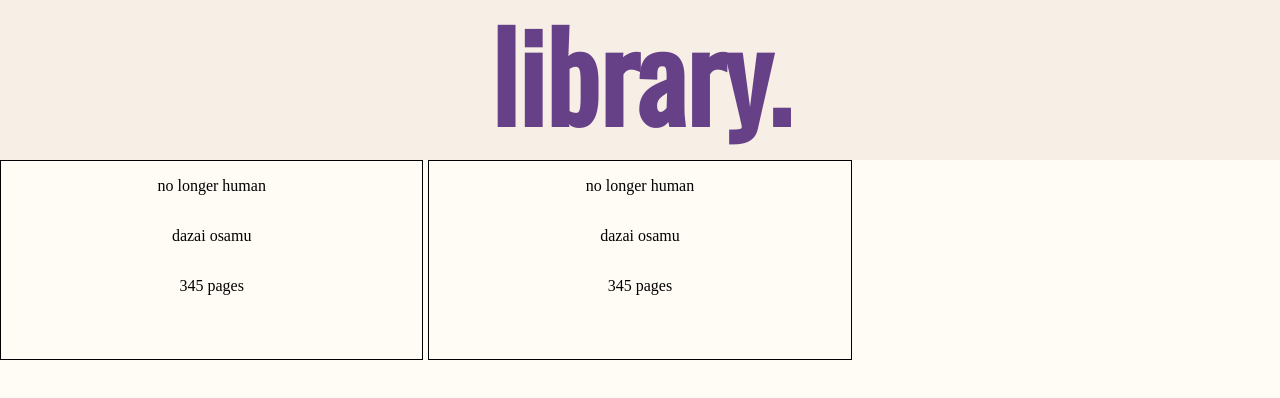
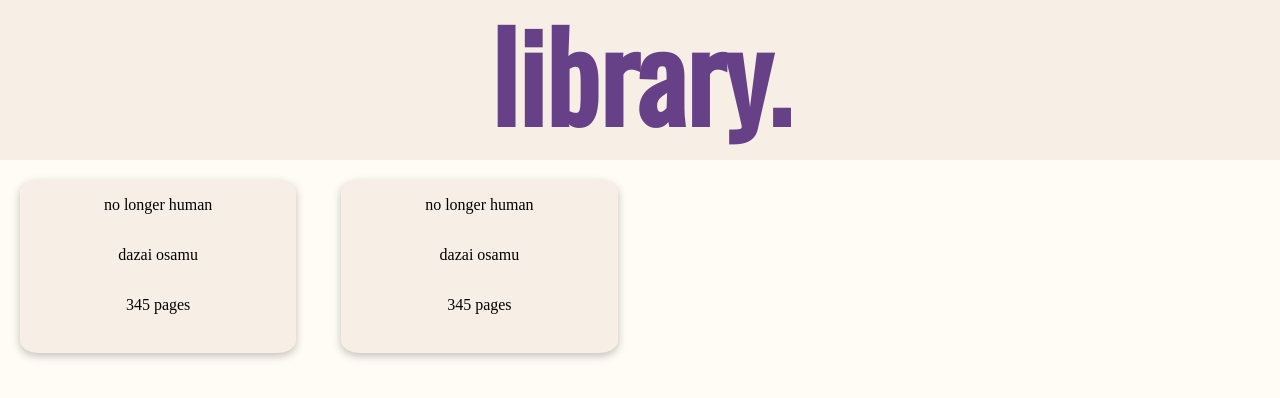
Before and after one commit to itsseanez/library, a plain HTML site: page index.html in a window 1280 px wide. Drawn offline with nearby package versions, Linux system fonts and the light colour scheme.

Commit message:
Complete book card styling

```diff
--- a/index.html
+++ b/index.html
@@ -16,12 +16,12 @@
         <h1 class="bold-text">library.</h1>
     </div>
     <div id="main-content">
-        <div>
+        <div class="book">
             <p>no longer human</p>
             <p>dazai osamu</p>
             <p>345 pages</p>
         </div>
-        <div>
+        <div class="book">
             <p>no longer human</p>
             <p>dazai osamu</p>
             <p>345 pages</p>
--- a/script.js
+++ b/script.js
@@ -1,7 +1,12 @@
 let myLibrary = [];
 
-function Book() {
+function Book(author, title, pageNumbers, isRead) {
   // the constructor...
+  this.author= author;
+  this.title= title;
+  this.pageNumbers= pageNumbers;
+  this.isRead= isRead;
+  return title;
 }
 
 function addBookToLibrary() {
@@ -11,6 +16,7 @@ function addBookToLibrary() {
 //dispays books in array on page
 function displayBooks() {
     for(let i=0; i< myLibrary.length; i++) {
-
+      const mainContent= document.querySelector('#main-content');
+      const book= document.createElement('div');
     }
 }
--- a/styles.css
+++ b/styles.css
@@ -24,15 +24,18 @@ h1 {
 #main-content {
     background-color: #FFFBF5;
     display: grid;
-    grid-template: repeat(3, 1fr) / repeat(3, 1fr);
-    gap: 20px 5px;
+    grid-template: repeat(3, 1fr) / repeat(4, 1fr);
+    gap: 0px 5px;
 }
 
-#main-content > div {
+.book {
+    box-shadow: rgba(0, 0, 0, 0.24) 0px 3px 8px;
+    border-radius: 7%;
+    margin: 20px;
     display: flex;
     flex-direction: column;
     align-items: center;
-    border: 1px solid black;
+    background-color: #F7EFE5;
 }
 
 .text {
```
